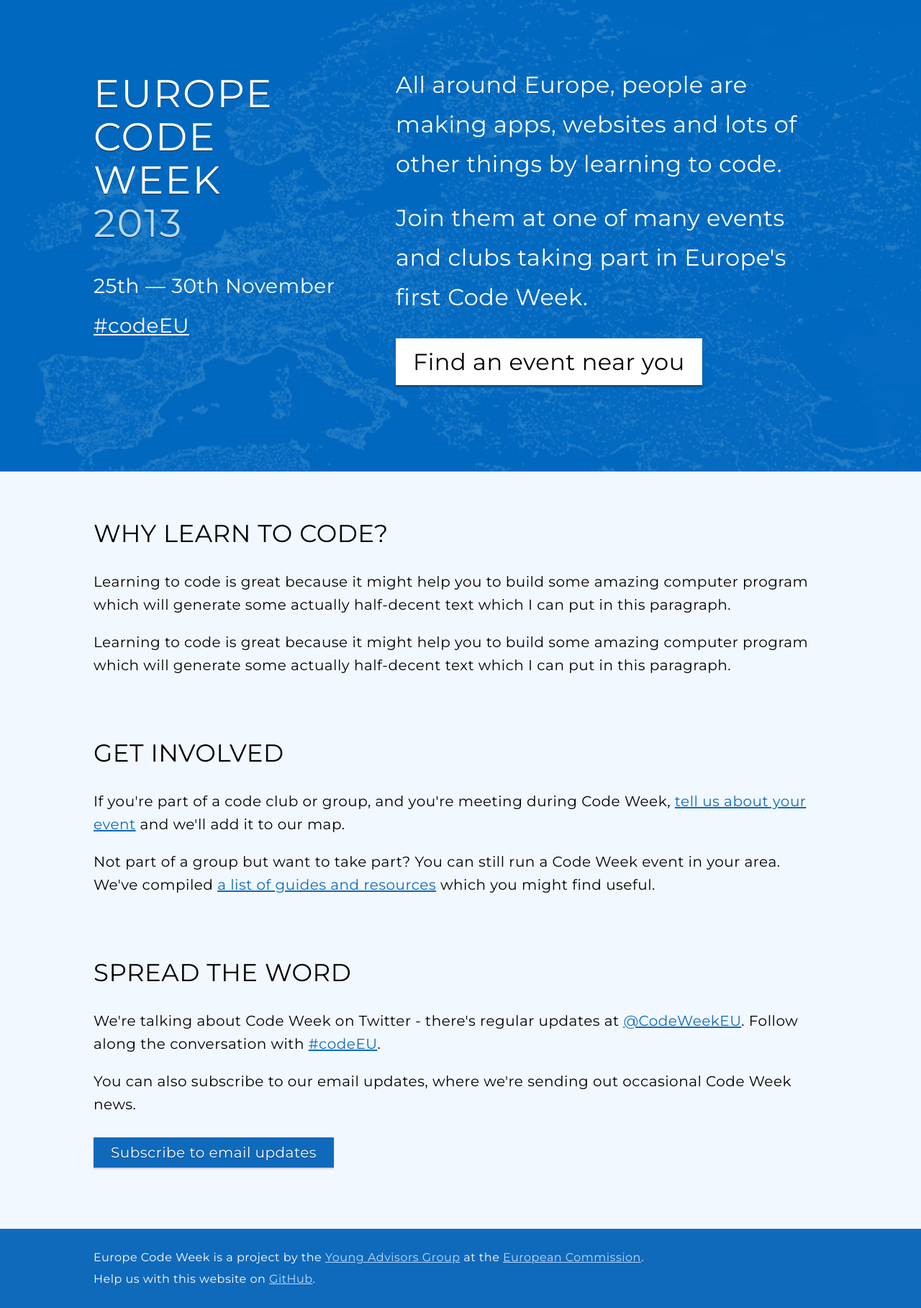
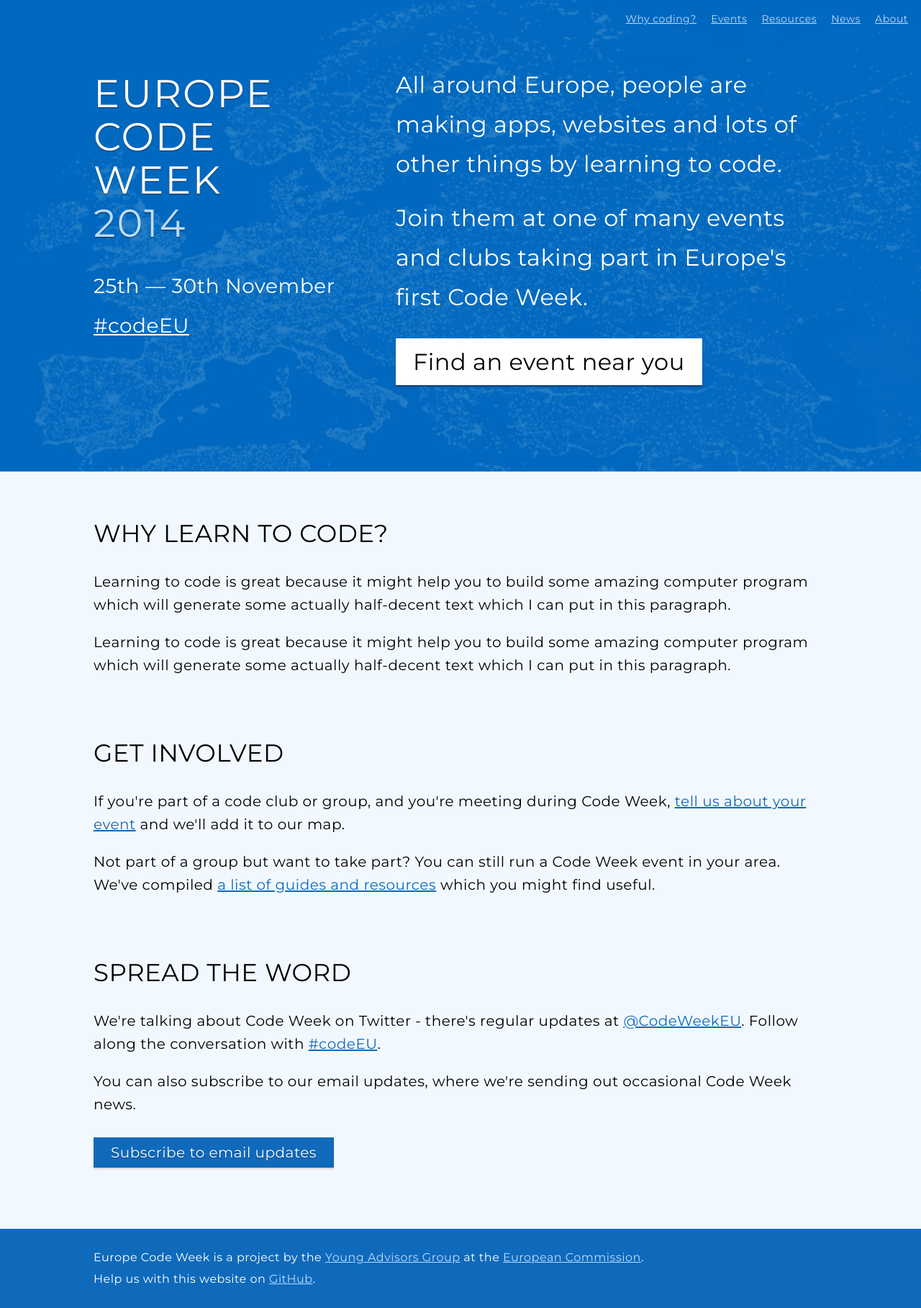
Before and after one commit to codeeu/codeeu.github.io, a Jekyll site: the page built from index.html, in a window 1280 px wide. Shown: the whole page at 72% size. Built offline with Jekyll 4.4.1, drawn with Linux system fonts in a browser that asks for light colours; Markdown is read by kramdown in place of the engine named in the settings.

Commit message:
Add a navigation bar across the site
Add a new navigation bar to both the homepage and other site layouts.
This also changes 2013 to 2014 in the header, although further logo
and brand changes are expected.

Made with help from @AlbertoElias :)

```diff
--- a/_layouts/default.html
+++ b/_layouts/default.html
@@ -6,7 +6,9 @@
   @import url('/stylesheets/core.css');
   </style>
 
-  <title>Europe Code Week 2013 - {{ page.title }}</title>
+  <meta charset="utf-8">
+
+  <title>Europe Code Week 2014 - {{ page.title }}</title>
 
 </head>
 
--- a/_layouts/home.html
+++ b/_layouts/home.html
@@ -5,9 +5,19 @@
 <section id="intro">
   <div class="inner">
     <header>
-      <h1>Europe<br> Code<br> Week<br> <span>2013</span></h1>
+      <h1>Europe<br> Code<br> Week<br> <span>2014</span></h1>
       <h2>25th &mdash; 30th November<br> <a href="https://twitter.com/search?q=%23codeEU&amp;f=realtime">#codeEU</a></h2>
     </header>
+
+    <nav>
+      <ul>
+        <li><a href="#">Why coding?</a></li>
+        <li><a href="#">Events</a></li>
+        <li><a href="#">Resources</a></li>
+        <li><a href="#">News</a></li>
+        <li><a href="#">About</a></li>
+      </ul>
+    </nav>
 
     <div id="intro-description">
       <p>All around Europe, people are making apps, websites and lots of other things by learning to code.</p>
@@ -17,6 +27,10 @@
         <a href="/events" class="button button-find">Find an event near you</a>
       </div>
     </div>
+
+    <ul>
+
+    </ul>
   </div>
 </section>
 
--- a/stylesheets/core.css
+++ b/stylesheets/core.css
@@ -72,7 +72,9 @@
 }
 header.small .inner {
   overflow: hidden;
-  padding: 20px 0;
+  padding: 20px 0 0;
+  margin: 0 auto 20px;
+  position: relative;
 }
 header.small h1 {
   font-size: 20px;
@@ -95,8 +97,8 @@
 header.small h2 {
   float: right;
   text-align: right;
-  font-size: 18px;
-  line-height: 26px;
+  font-size: 15px;
+  line-height: 22px;
 }
 
 
@@ -178,6 +180,46 @@
   box-shadow: none;
 }
 
+/* Small Nav */
+
+nav {
+  position: absolute;
+  bottom: 0;
+  right: 0;
+}
+nav ul {
+  text-align: right;
+/*  padding: 10px 0;*/
+}
+nav ul li {
+  display: inline-block;
+  padding: 0 6px 6px;
+}
+nav ul li a, nav ul li a:link, nav ul li a:visited {
+  color: #fff
+}
+
+/* Intro nav */
+
+#intro nav {
+  position: absolute;
+  top: 0;
+  right: 0;
+  padding: 10px;
+  font-size: 14px;
+  line-height: 20px;
+}
+
+#intro nav li {
+  padding: 6px 8px;
+}
+
+#intro nav li a, #intro nav li a:link, #intro nav li a:visited {
+  color: #bcdbff;
+}
+#intro nav li a, #intro nav li a:link, #intro nav li a:visited {
+  color: #bcdbff;
+}
 
 /* Footer */
 
```
Also changed, not shown: _layouts/header.html (+11 -1 lines).
